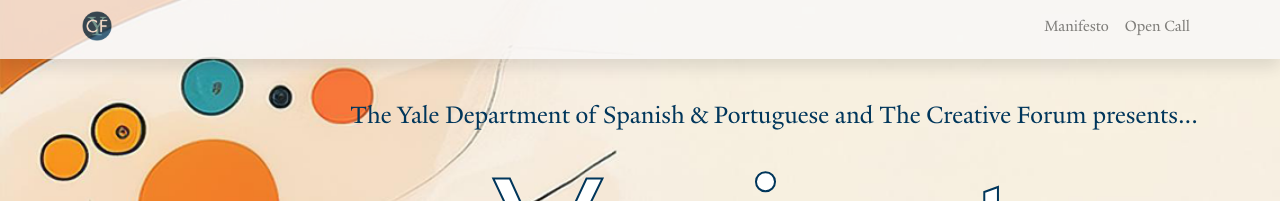
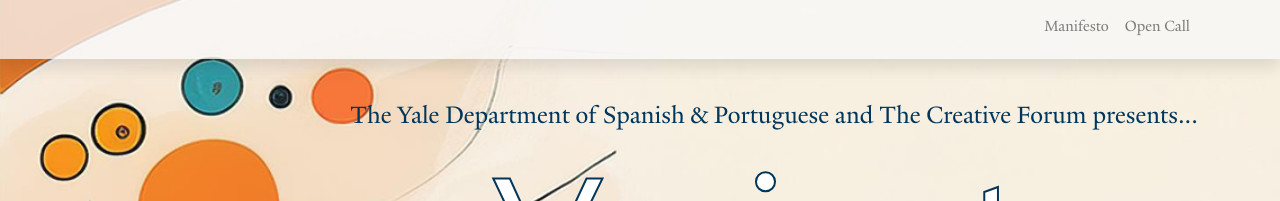
Before and after one commit to elotroalex/variantes, a Jekyll site: the page built from index.html, in a window 1280 px wide. Shown: the top 201 px of the page. Built offline with Jekyll 4.4.1, drawn with Linux system fonts in a browser that asks for light colours.

```diff
--- a/_sass/base.scss
+++ b/_sass/base.scss
@@ -57,11 +57,11 @@
 
 // Navbar
 
-.home-nav-title {
+.home-nav-title, .navbar-brand {
     display: none;
 }
 
-nav.scrolled .home-nav-title, nav.scrolled .nav-title {
+nav.scrolled .home-nav-title, nav.scrolled .navbar-brand, nav.scrolled .nav-title {
     display: inline;
     color: white !important;
 }
```
